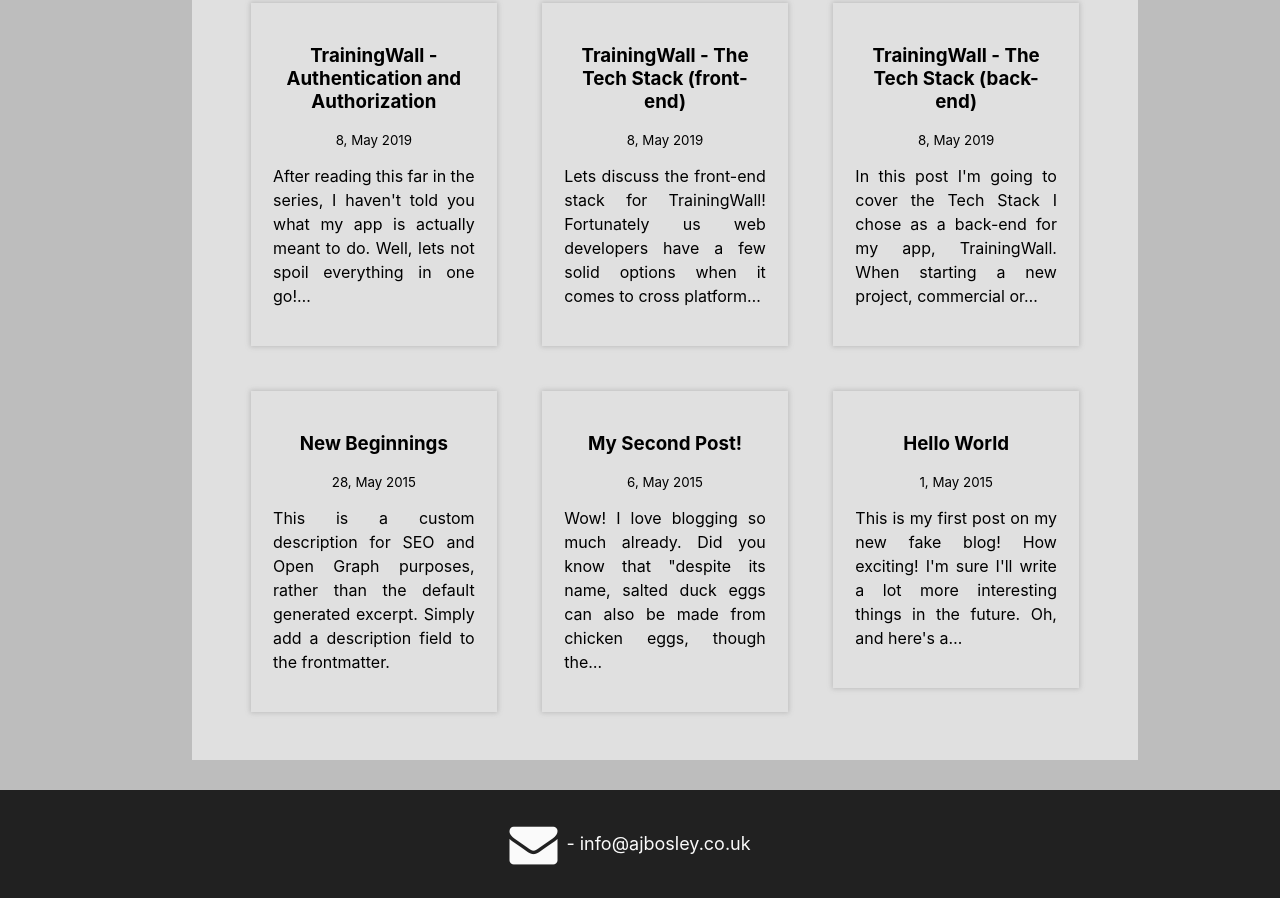
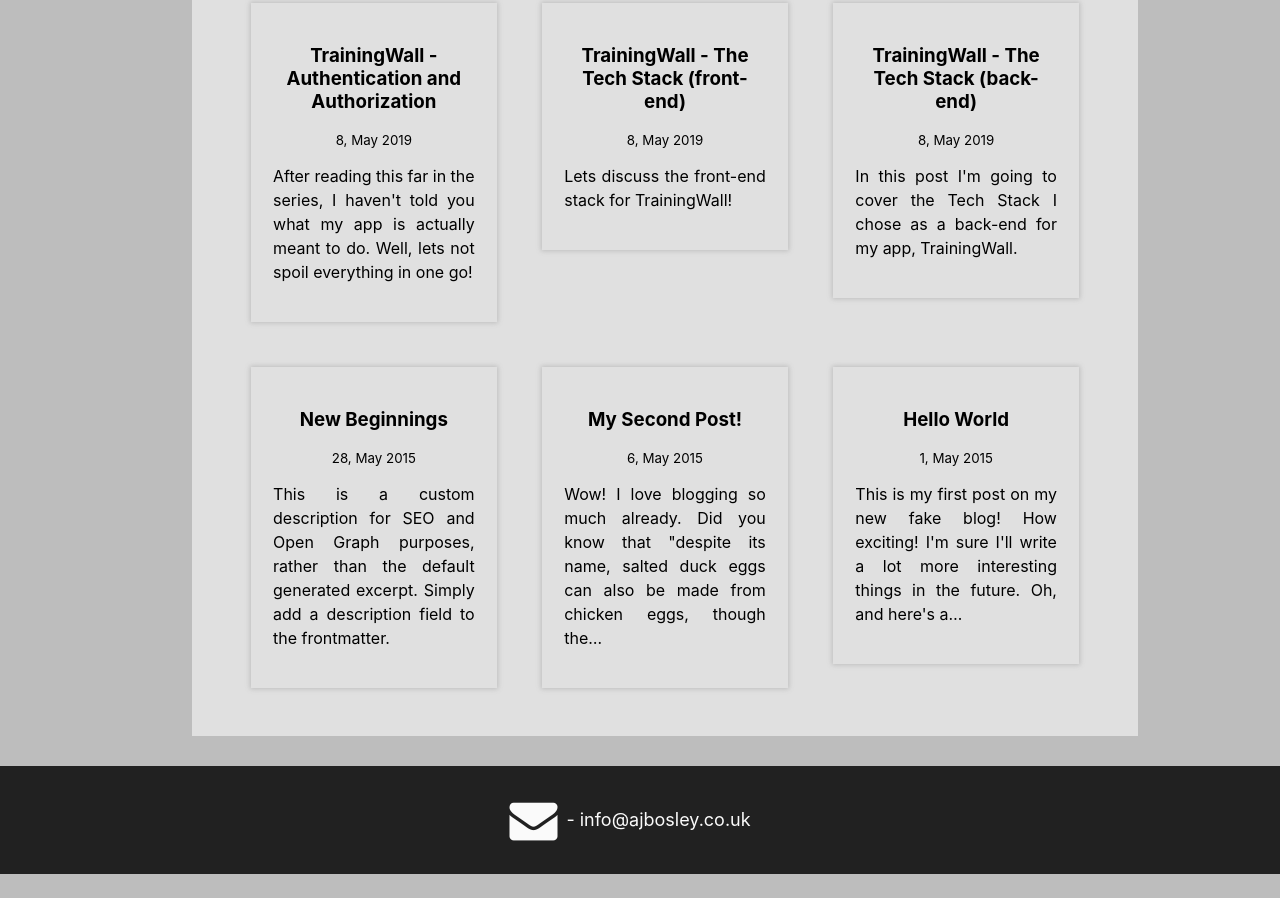
Before and after one commit to ajbosley/gatsby-blog, a Gatsby site: page / in a window 1280 px wide. Shown: the part 771-1669 px from the top of the page. After the commit the page ends 1645 px from the top, so only its background shows below. Built offline with nearby package versions, Linux system fonts and the light colour scheme; Gatsby itself is replaced by a stand-in of ours.

Commit message:
added descriptions

```diff
--- a/content/blog/trainingwall--the-tech-stack-part-one/index.md
+++ b/content/blog/trainingwall--the-tech-stack-part-one/index.md
@@ -3,6 +3,7 @@
 date: "2019-05-08T17:24:00.456Z"
 category: "Back-End"
 tags: ["NodeJS","ExpressJS","MongoDB","Mocha","Chai"]
+description: "In this post I'm going to cover the Tech Stack I chose as a back-end for my app, TrainingWall."
 ---
 
 ## In this post I'm going to cover the Tech Stack I chose as a back-end for my app, TrainingWall.
--- a/content/blog/trainingwall-authentication-and-authorization/index.md
+++ b/content/blog/trainingwall-authentication-and-authorization/index.md
@@ -3,6 +3,7 @@
 date: "2019-05-08T20:40:00Z"
 category: "Security"
 tags: ["JWT","Bcrypt","Authorization","Authentication","Atlas","Encryption"]
+description: "After reading this far in the series, I haven't told you what my app is actually meant to do. Well, lets not spoil everything in one go!"
 ---
 
 ## After reading this far in the series, I haven't told you what my app is actually meant to do. Well, lets not spoil everything in one go!
--- a/content/blog/trainingwall-the-tech-stack-part-two/index.md
+++ b/content/blog/trainingwall-the-tech-stack-part-two/index.md
@@ -3,6 +3,7 @@
 date: "2019-05-08T19:40:00Z"
 category: "Front-End"
 tags: ["React","React-Native"]
+description: "Lets discuss the front-end stack for TrainingWall!"
 ---
 
 ## Lets discuss the front-end stack for TrainingWall!
```
